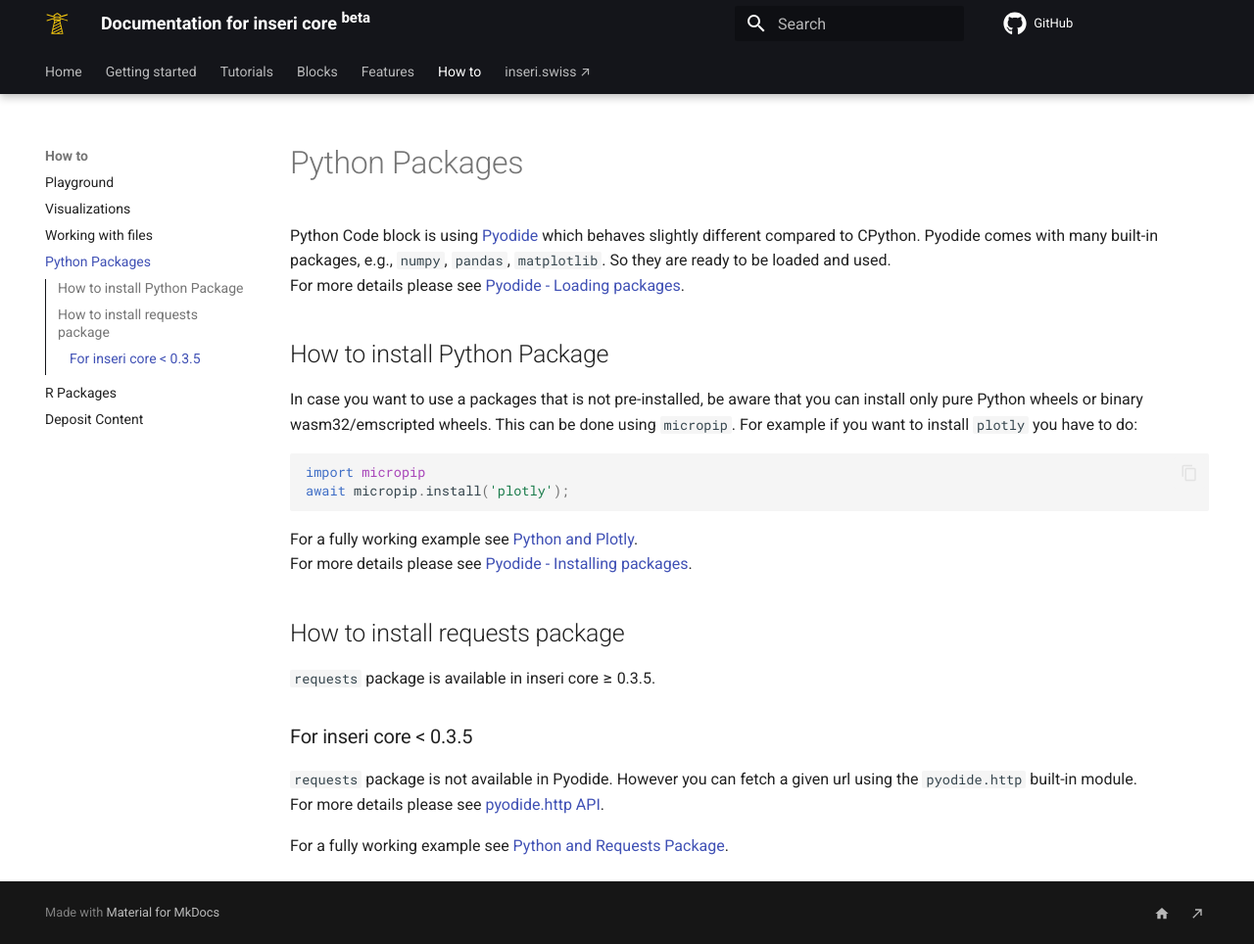
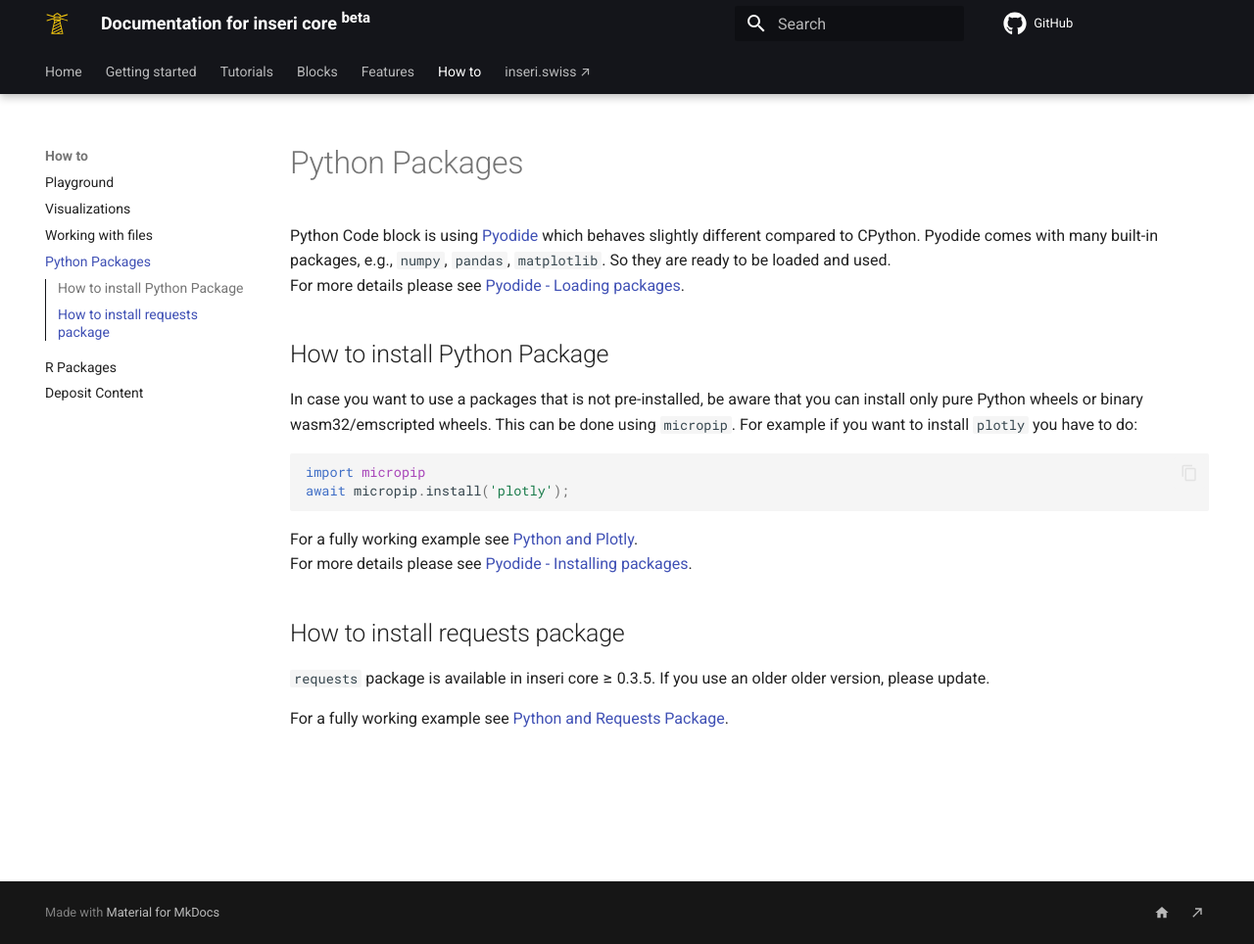
Before and after one commit to inseri-swiss/inseri-core-wp, an MkDocs documentation site: the page built from docs/how-to/python_packages.md, in a window 1280 px wide and 964 px high. Shown: the whole window at 98% size. Built offline with MkDocs 1.6.1 and Material for MkDocs 9.7.7, drawn with Linux system fonts in a browser that asks for light colours; comment, search, counter and statistics services are not loaded.

Commit message:
docs: remove docs about requests package for inseri-core<0.3.5

```diff
--- a/docs/how-to/python_packages.md
+++ b/docs/how-to/python_packages.md
@@ -17,11 +17,6 @@ For more details please see [Pyodide - Installing packages](https://pyodide.org/
 
 ## How to install requests package
 
-`requests` package is available in inseri core ≥ 0.3.5.
-
-### For inseri core < 0.3.5
-
-`requests` package is not available in Pyodide. However you can fetch a given url using the `pyodide.http` built-in module. </br>
-For more details please see [pyodide.http API](https://pyodide.org/en/stable/usage/api/python-api/http.html){:target="\_blank"}.
+`requests` package is available in inseri core ≥ 0.3.5. If you use an older older version, please update.
 
 For a fully working example see [Python and Requests Package](https://inseri.swiss/2023/08/python-and-requests/){:target="\_blank"}.
```
